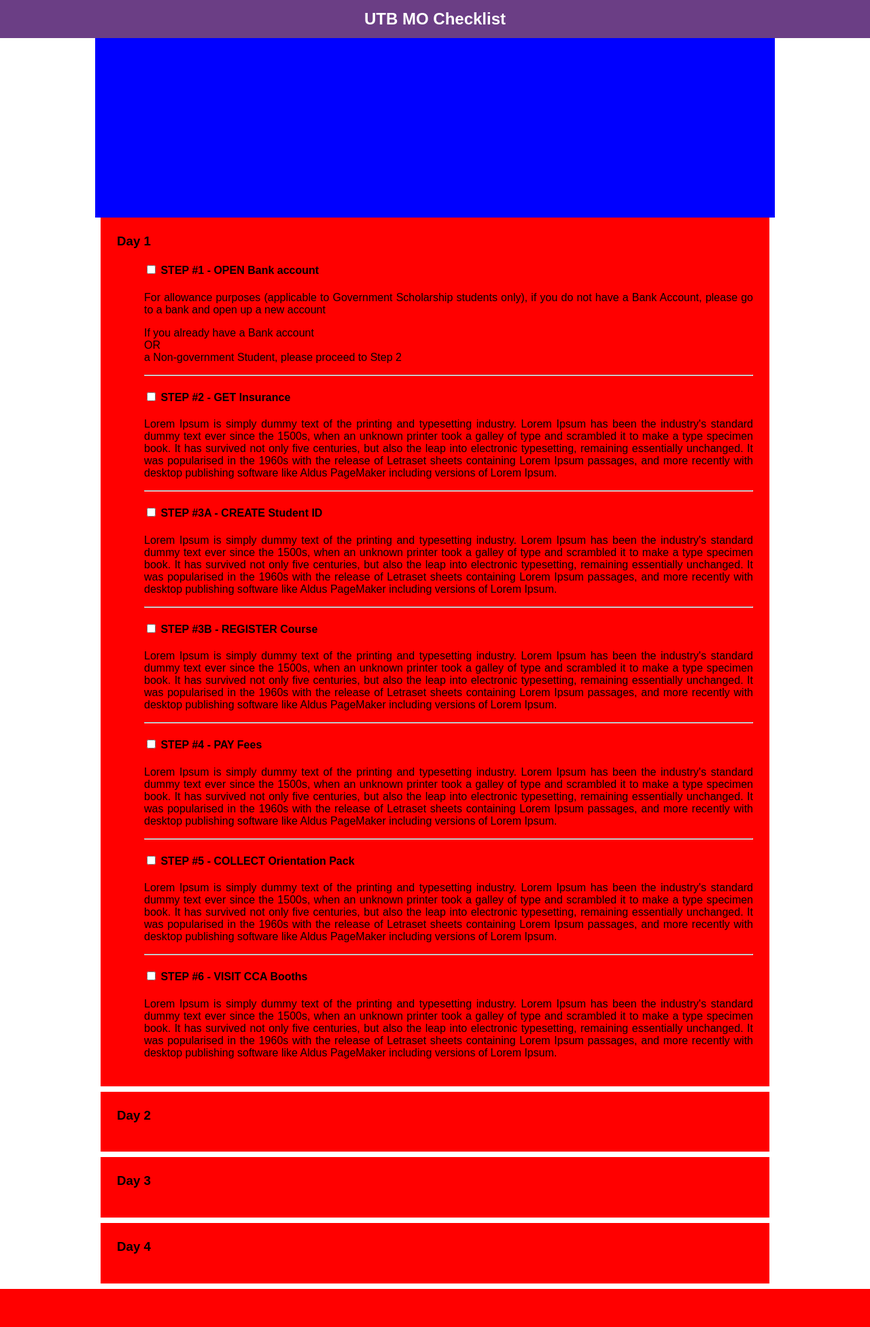
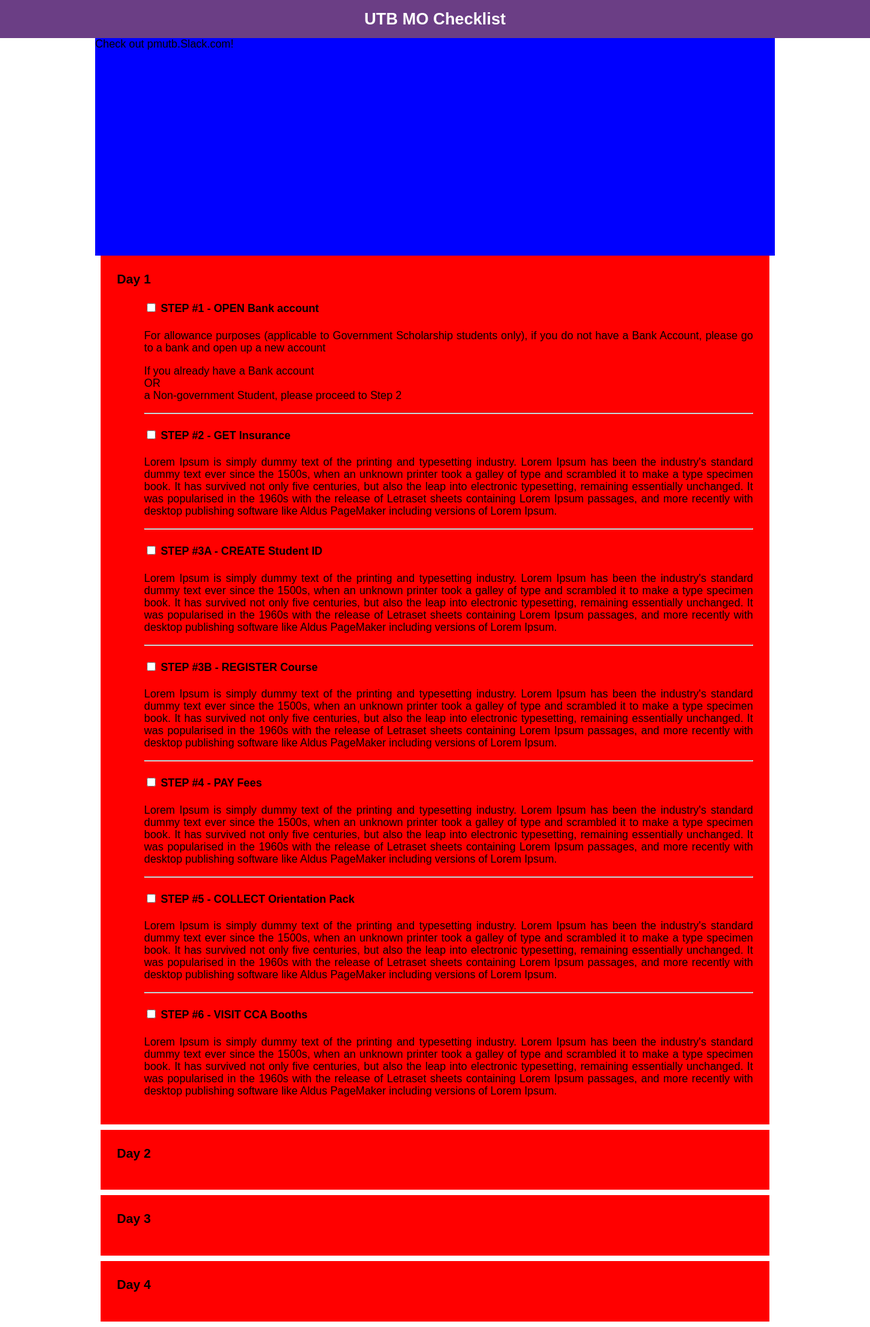
Before and after one commit to naqiuddinihsan/utbmoc, a PHP site: page / in a window 1280 px wide. Shown: the whole page at 68% size. Before the commit the page ends 1896 px from the top, so only its background shows below. Run offline with PHP 8.4, Linux system fonts and the light colour scheme.

Commit message:
Width fix

```diff
--- a/style.css
+++ b/style.css
@@ -46,12 +46,12 @@ button:active {
 
 .moc-top, .moc-mid, .moc-bot {
     width: 100%;
-    min-width: 600px;
 }
 
 .moc-mid {
     max-width: 1000px;
     margin: 0 auto;
+    margin-top: 56px;
 }
 
 .moc-top {
```
